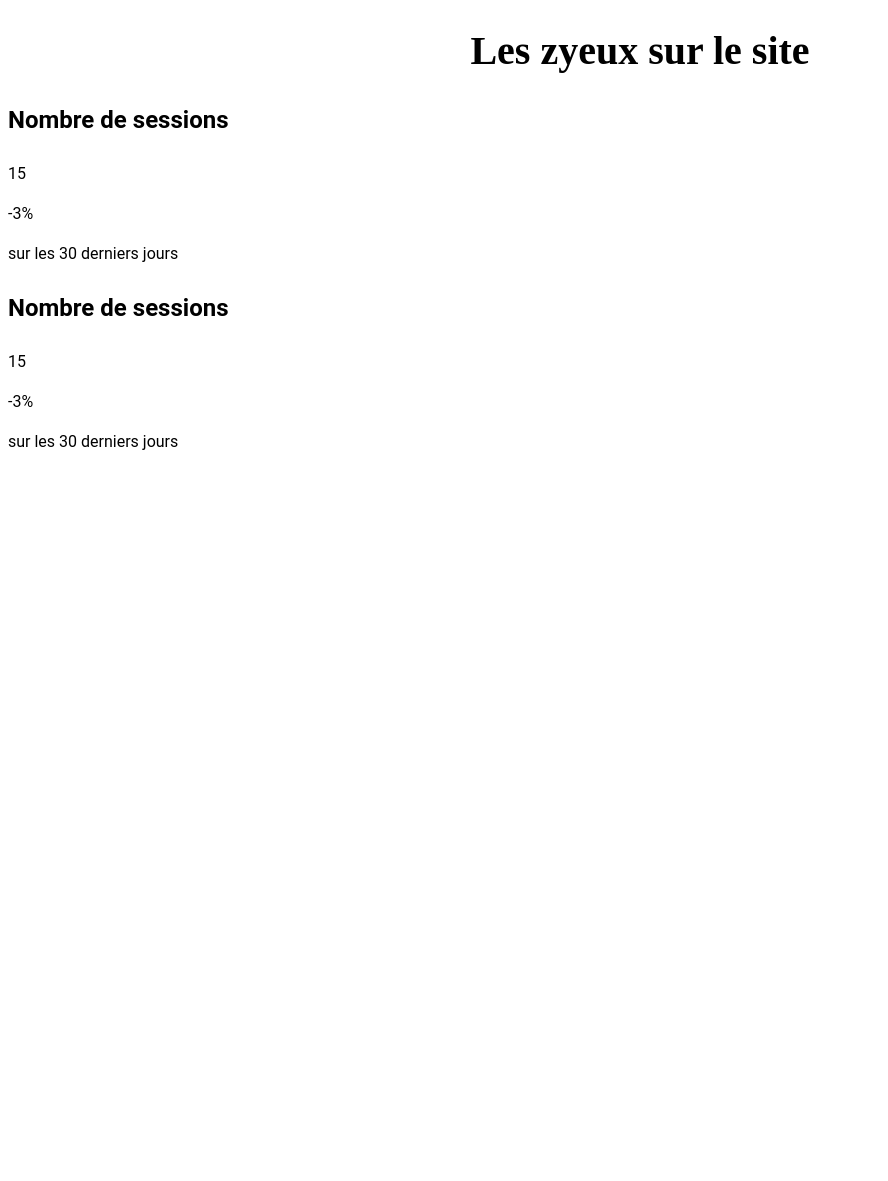
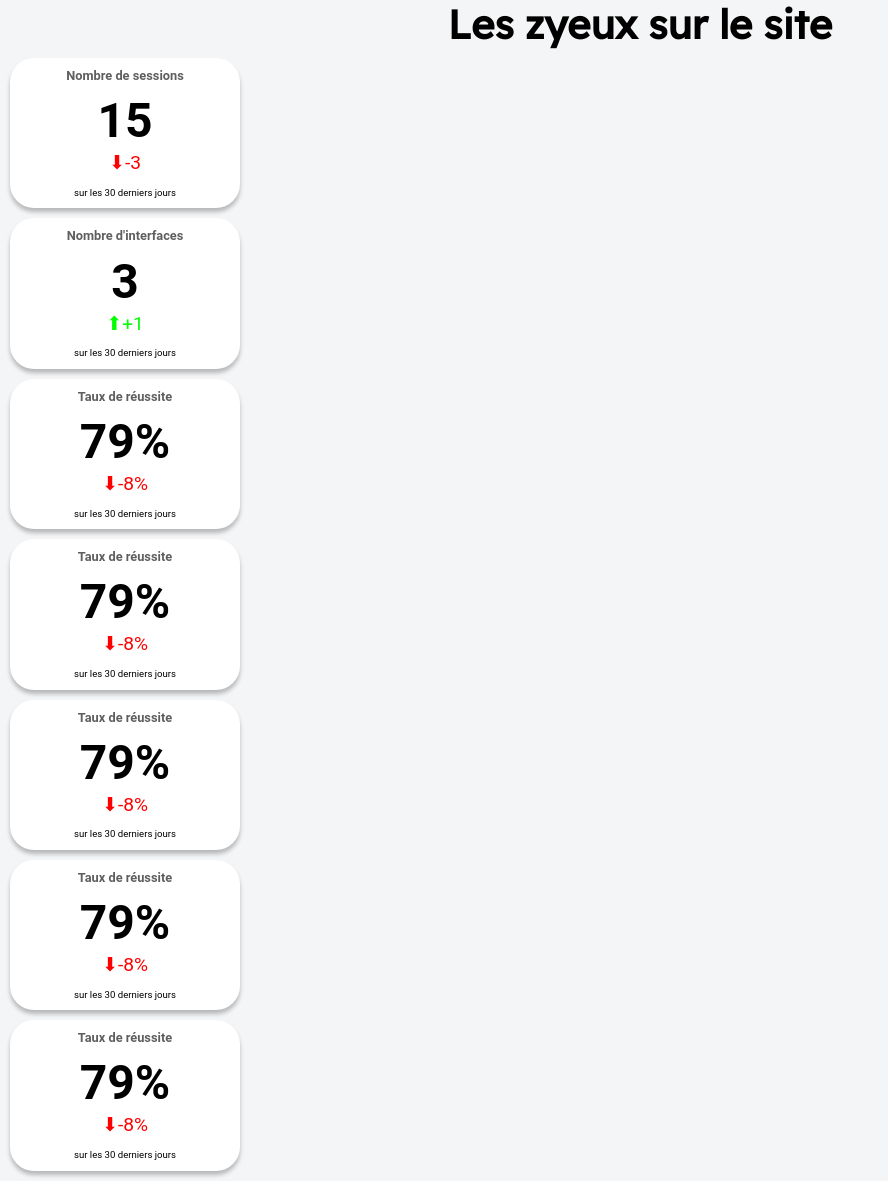
Before and after one commit to Pacefiregab/LesZieuxSurLeSite, a Symfony app: template symfony/templates/dashboard/index.html.twig in a window 1280 px wide. Shown: the whole page, without its empty margins (0-888 px from the left). Before the commit the page ends 450 px from the top, so only its background shows below. Run offline with Twig, Linux system fonts and the light colour scheme; the template is opened without the code that fills it, so the values that code supplies are empty; some libraries are stand-ins or nearby versions.

Commit message:
adding style to stats card on dashboard

```diff
--- a/symfony/public/css/dashboard/card.css
+++ b/symfony/public/css/dashboard/card.css
@@ -1,9 +1,47 @@
-div.card{
-    background-color:  var(--color-card);
+div.card {
+    background-color: var(--color_card);
     font-family: 'Roboto', sans-serif;
     border-radius: var(--border_radius);
     color: var(--color_font);
+    /* border: 1px solid var(--color_font); */
+    box-sizing: content-box;
+    display: flex;
+    margin: var(--margin);
+    flex-direction: column;
+    justify-content: center;
+    align-items: center;
+    width: 230px;
+    box-shadow: 0 4px 4px 0 rgba(0, 0, 0, 0.25);
+    height: max(150px, auto);
 }
-div.card h3{
-    font-size: 1.5rem;
+
+div.card h3 {
+    font-size: 0.8rem;
+    display: inline-block;
+    margin: 8px 0;
+    color: var(--color_grey);
 }
+
+div.card .data {
+    font-size: 3rem;
+    display: inline-block;
+    font-weight: bold;
+    margin: -8px;
+}
+
+div.card .evolution {
+    font-size: 1.2rem;
+    display: inline-block;
+    margin-bottom: 8px;
+    color: var(--color_success);
+}
+
+div.card .evolution.negative {
+    color: var(--color_danger);
+}
+
+div.card .info {
+    font-size: 0.6rem;
+    display: inline-block;
+    margin-bottom: 8px;
+}
--- a/symfony/public/css/dashboard/settings.css
+++ b/symfony/public/css/dashboard/settings.css
@@ -1,6 +1,7 @@
-root {
+:root {
     --color_background: #F4F5F7;
     --color_card: #FFFFFF;
+    --color_grey: #5F5F5F;
     --color_primary: #F29F67;
     --color_secondary: #34B1AA;
     --color_tertiary: #F2C94C;
@@ -14,3 +15,9 @@ root {
 
     --font-lexend: 'Lexend', sans-serif;
 }
+
+*{
+    margin:0;
+    padding: 0;
+    box-sizing: border-box  ;
+}
--- a/symfony/templates/dashboard/card.html.twig
+++ b/symfony/templates/dashboard/card.html.twig
@@ -1,6 +1,11 @@
 <div class="card">
     <h3>{{ title }}</h3>
-    <p>{{ data }}</p>
-    <p>{{ evolution }}</p>
-    <p>{{ info }}</p>
+    <span class="data">{{ data }}</span>
+    {% if '+' in  evolution  %}
+    <span class="evolution positive">&#x2B06;{{ evolution }}</span>
+ {% else %}
+ <span class="evolution negative">&#x2B07;{{ evolution }}</span>
+{% endif %}
+
+    <span class="info">{{ info }}</span>
 </div>
--- a/symfony/templates/dashboard/index.html.twig
+++ b/symfony/templates/dashboard/index.html.twig
@@ -5,9 +5,14 @@
 
 {% block body %}
     <h1>Les zyeux sur le site</h1>
-    <div>
-        {% include 'dashboard/card.html.twig' with {'title': 'Nombre de sessions', 'data':15,'evolution':'-3%', 'info': 'sur les 30 derniers jours '} %}
-        {% include 'dashboard/card.html.twig' with {'title': 'Nombre de sessions', 'data':15,'evolution':'-3%', 'info': 'sur les 30 derniers jours '} %}
+    <div id="dashboardStatsArea">
+        {% include 'dashboard/card.html.twig' with {'title': 'Nombre de sessions', 'data':'15', 'evolution':'-3', 'info': 'sur les 30 derniers jours '} %}
+        {% include 'dashboard/card.html.twig' with {'title': "Nombre d'interfaces", 'data':'3', 'evolution':'+1', 'info': 'sur les 30 derniers jours '} %}
+        {% include 'dashboard/card.html.twig' with {'title': "Taux de réussite", 'data':'79%', 'evolution':'-8%', 'info': 'sur les 30 derniers jours '} %}
+        {% include 'dashboard/card.html.twig' with {'title': "Taux de réussite", 'data':'79%', 'evolution':'-8%', 'info': 'sur les 30 derniers jours '} %}
+        {% include 'dashboard/card.html.twig' with {'title': "Taux de réussite", 'data':'79%', 'evolution':'-8%', 'info': 'sur les 30 derniers jours '} %}
+        {% include 'dashboard/card.html.twig' with {'title': "Taux de réussite", 'data':'79%', 'evolution':'-8%', 'info': 'sur les 30 derniers jours '} %}
+        {% include 'dashboard/card.html.twig' with {'title': "Taux de réussite", 'data':'79%', 'evolution':'-8%', 'info': 'sur les 30 derniers jours '} %}
     </div>
 
 {% endblock %}
```
